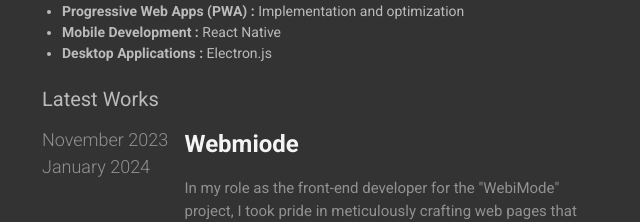
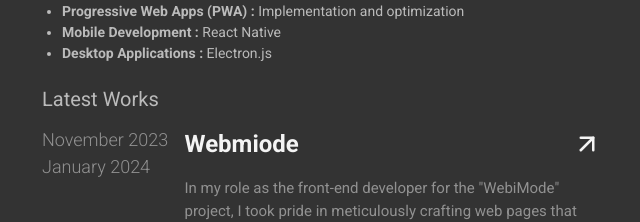
Before and after one commit to tasha-dev/portfolio, a Next.js app: page / in a window 1280 px wide. Shown: the part 860-1082 px from the top of the page, without its empty margins (318-958 px from the left). Built offline with nearby package versions, Linux system fonts and the light colour scheme.

Commit message:
added link to webimode item of works

```diff
--- a/component/section/worksComponent.tsx
+++ b/component/section/worksComponent.tsx
@@ -16,6 +16,7 @@
                         <WorkItemComponent
                             startDate={'November 2023'}
                             endDate={'January 2024'}
+                            link={'https://webimode-tau.vercel.app/'}
                             name={'Webmiode'}
                             tech={['NextJS', 'tailwindCSS', 'typescript', 'ReactJS']}
                         >
```
